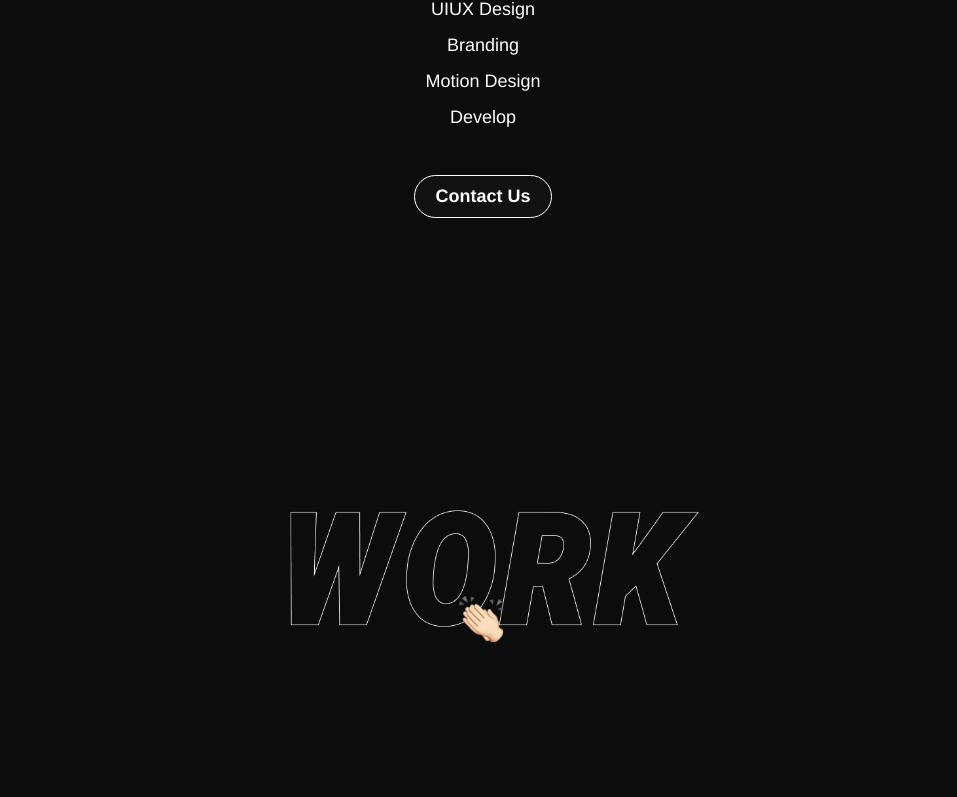
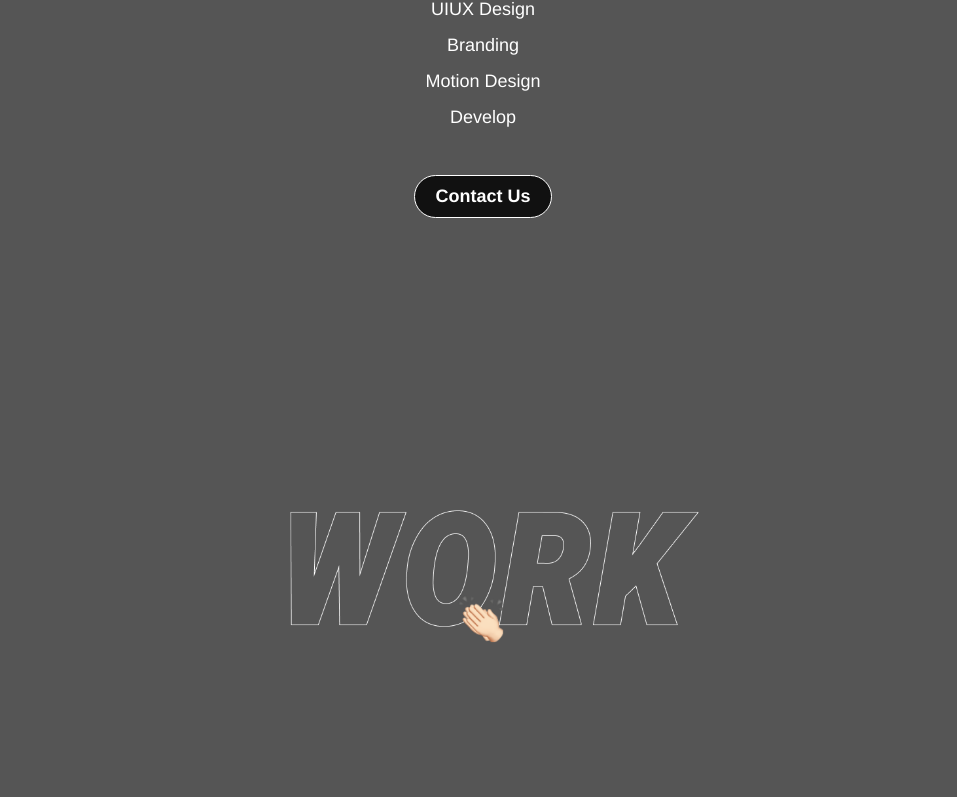
Before and after one commit to dosthcool/punkrich.github.io, a plain HTML site: page index.html in a window 1280 px wide. Shown: the part 571-1368 px from the top of the page, without its empty margins (157-1114 px from the left). Drawn offline with nearby package versions, Linux system fonts and the light colour scheme.

Commit message:
Update index.html

```diff
--- a/index.html
+++ b/index.html
@@ -32,7 +32,7 @@ $(document).ready(function(){
 
 </head>
 
-<body style="background-color: #0c0c0c">
+<body style="background-color: #555555">
 <!-- 滚动效果 -->
 <script type="text/javascript">
 function click_scroll() {
```
